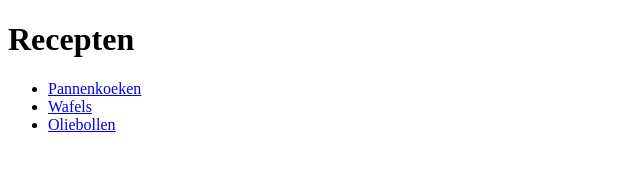
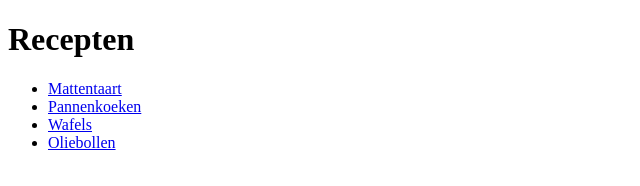
Before and after one commit to telefoon13/recepten, a plain HTML site: page index.html in a window 1280 px wide. Shown: the whole page, without its empty margins (0-640 px from the left). Drawn offline with Linux system fonts and the light colour scheme.

Commit message:
index.html verwijst naar mattentaart.html

```diff
--- a/index.html
+++ b/index.html
@@ -8,6 +8,7 @@
 	<h1>Recepten</h1>
 	<nav>
 		<ul>
+			<li><a href="mattentaart.html">Mattentaart</a></li>
 			<li><a href="pannenkoeken.html">Pannenkoeken</a></li>
 			<li><a href="wafels.html">Wafels</a></li>
 			<li><a href="oliebollen.html">Oliebollen</a></li>
```
